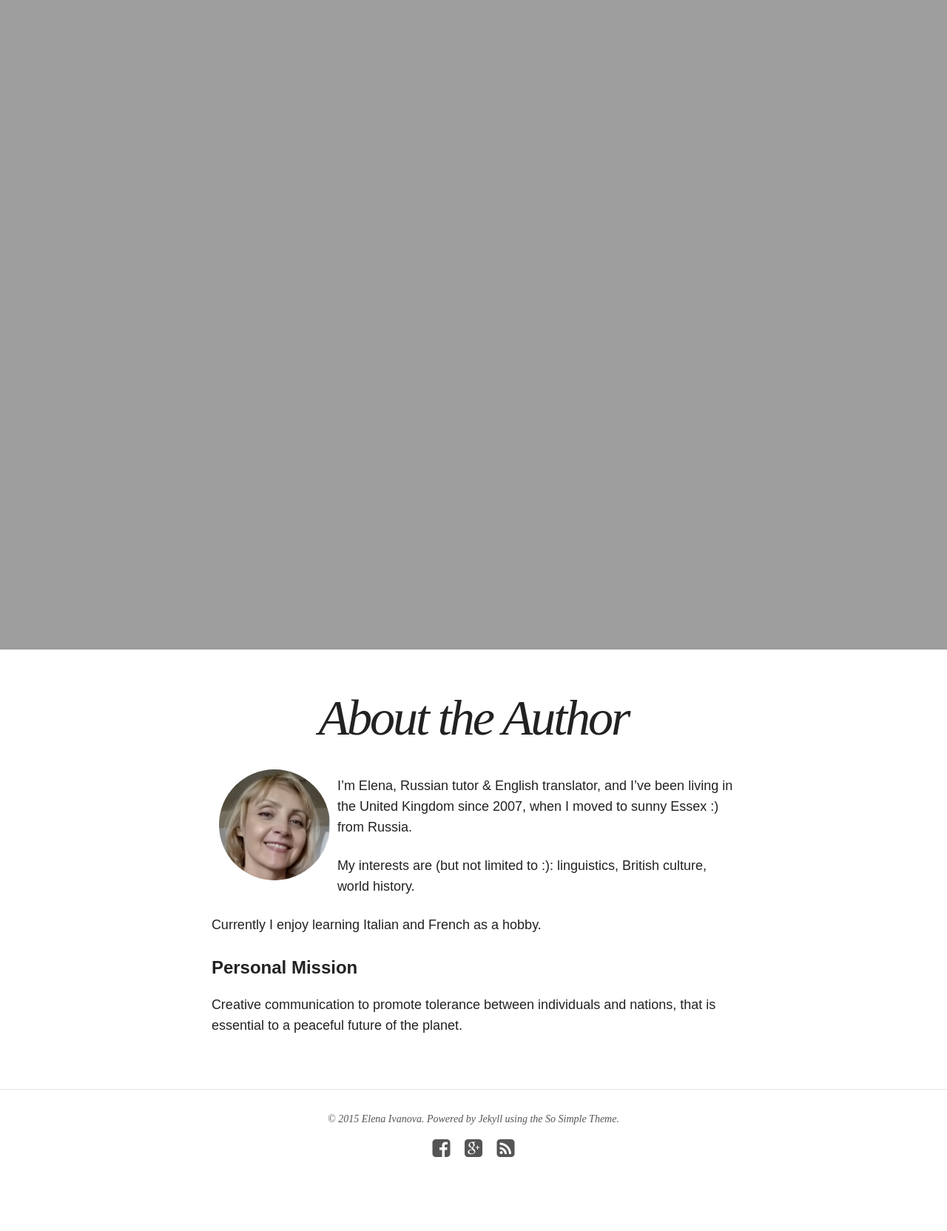
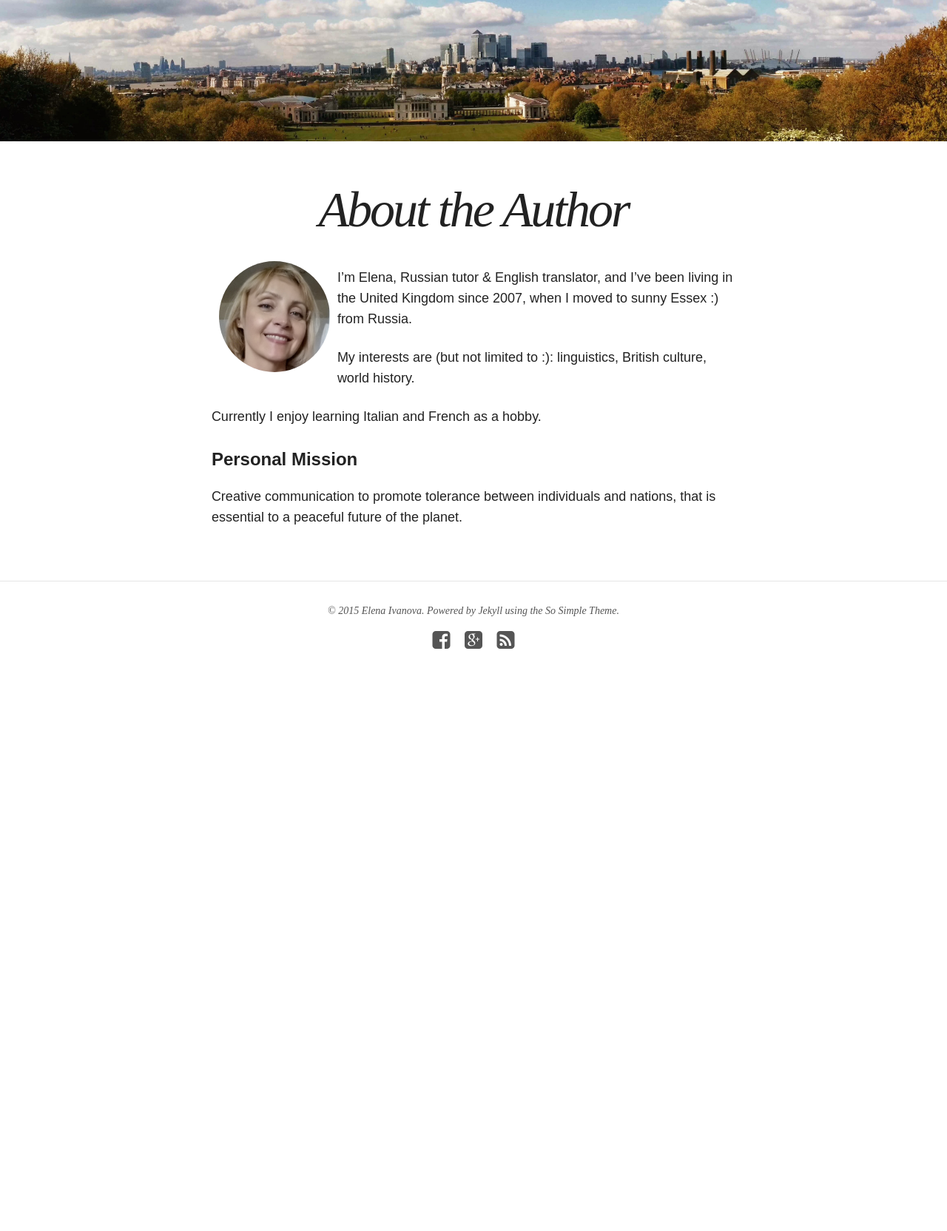
Before and after one commit to elenaivanovame/elenaivanovame.github.io, a Jekyll site: the page built from about/index.md, in a window 1280 px wide. Shown: the whole page at 74% size. Built offline with Jekyll 4.4.1, drawn with Linux system fonts in a browser that asks for light colours; nearby versions of some CDN libraries; after the commit the page ends 977 px from its top, so only the background shows below that.

Commit message:
Convert panorama pic to jpg

```diff
--- a/about/index.md
+++ b/about/index.md
@@ -4,7 +4,7 @@ title: About the Author
 excerpt: ""
 modified: 2015-06-22T22:01:00.564948+01:00
 image:
-  feature: greenwich-panorama-highres.png
+  feature: greenwich-panorama-highres.jpg
 ---
 
 <div style="float: left; padding: 10px;" >
```
Also changed, not shown: images/greenwich-panorama-highres.jpg (added).
